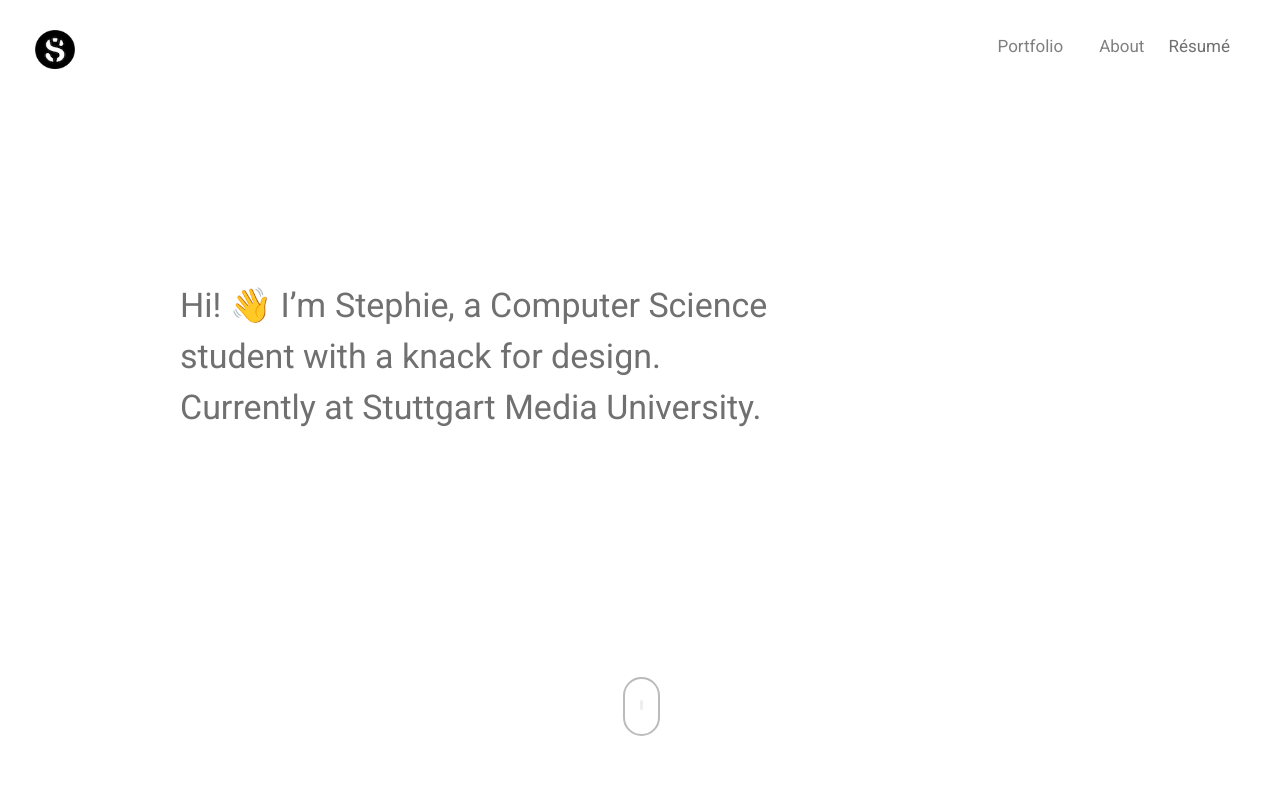
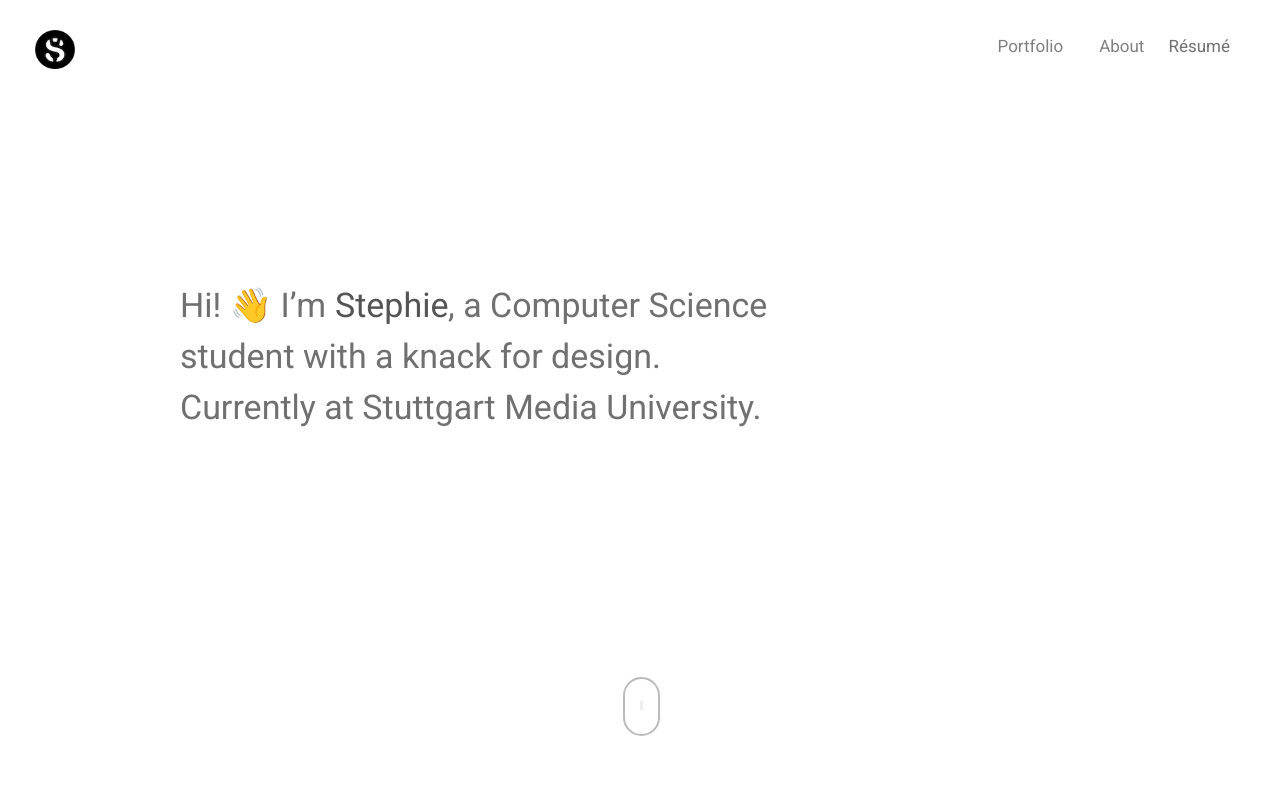
Before and after one commit to stephievo/stephievo.github.io, a React (Create React App) app: page /#/ in a window 1280 px wide. Shown: the top 800 px of the page. Built offline with nearby package versions, Linux system fonts and the light colour scheme.

Commit message:
style fix

```diff
--- a/src/scss/components/_typography.scss
+++ b/src/scss/components/_typography.scss
@@ -93,10 +93,10 @@ a {
   background-clip: text;
   text-fill-color: transparent;
   background-image: linear-gradient(45deg,
-                    $grey,
-                    $grey,
-                    $grey,
-                    $grey);
+                    #545454,
+                    #545454,
+                    #545454,
+                    #545454);
   animation: 0.2s shake infinite alternate;
 }
 .treasure {
```
